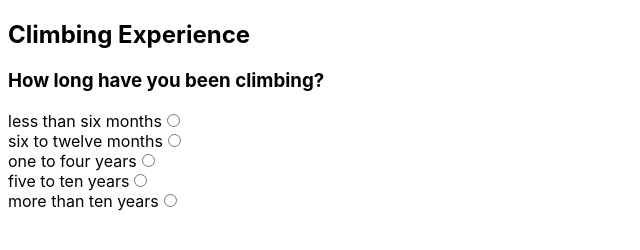
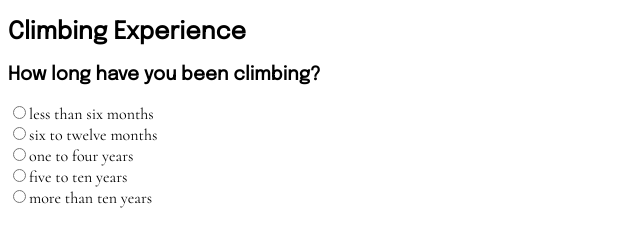
Before and after one commit to shelldandy/climbing-quiz, a Gatsby site: page / in a window 1280 px wide. Shown: the whole page, without its empty margins (0-640 px from the left). Built offline with nearby package versions, Linux system fonts and the light colour scheme; Gatsby itself is replaced by a stand-in of ours.

Commit message:
adding fonts

```diff
--- a/gatsby-config.js
+++ b/gatsby-config.js
@@ -2,12 +2,27 @@ module.exports = {
   siteMetadata: {
     siteUrl: `https://www.yourdomain.tld`
   },
-  plugins: ["gatsby-plugin-styled-components", "gatsby-plugin-image", "gatsby-plugin-react-helmet", "gatsby-plugin-sharp", "gatsby-transformer-sharp", {
-    resolve: 'gatsby-source-filesystem',
-    options: {
-      "name": "images",
-      "path": "./src/images/"
+  plugins: [
+    "gatsby-plugin-styled-components",
+    "gatsby-plugin-image",
+    "gatsby-plugin-react-helmet",
+    "gatsby-plugin-sharp",
+    "gatsby-transformer-sharp",
+    {
+      resolve: 'gatsby-source-filesystem',
+      options: {
+        "name": "images",
+        "path": "./src/images/"
+      },
+      __key: "images"
     },
-    __key: "images"
-  }]
+    {
+      resolve: 'gatsby-plugin-web-font-loader',
+      options: {
+        google: {
+          families: ['Epilogue', 'Cormorant']
+        }
+      }
+    }
+  ]
 };
--- a/package.json
+++ b/package.json
@@ -21,6 +21,7 @@
     "gatsby-plugin-react-helmet": "^5.15.0",
     "gatsby-plugin-sharp": "^4.15.0",
     "gatsby-plugin-styled-components": "^5.15.0",
+    "gatsby-plugin-web-font-loader": "^1.0.4",
     "gatsby-source-filesystem": "^4.15.0",
     "gatsby-transformer-sharp": "^4.15.0",
     "react": "^18.1.0",
--- a/src/components/GlobalStyles.js
+++ b/src/components/GlobalStyles.js
@@ -1,9 +1,17 @@
 import { createGlobalStyle } from 'styled-components';
+
+const systemFonts = `-apple-system, BlinkMacSystemFont, "Segoe UI", Roboto, Helvetica, Arial, sans-serif, "Apple Color Emoji", "Segoe UI Emoji", "Segoe UI Symbol"`;
 
 const GlobalStyles = createGlobalStyle`
   html {
     box-sizing: border-box;
-    font-family: -apple-system, BlinkMacSystemFont, "Segoe UI", Roboto, Helvetica, Arial, sans-serif, "Apple Color Emoji", "Segoe UI Emoji", "Segoe UI Symbol";
+    font-family: "Cormorant", ${systemFonts};
+    font-display: swap;
+  }
+
+  h1, h2, h3, h4, h5, h6 {
+    font-family: "Epilogue", ${systemFonts};
+    font-display: swap;
   }
 
   *, *::before, *::after {
--- a/src/components/Quiz/Question.js
+++ b/src/components/Quiz/Question.js
@@ -8,8 +8,8 @@ const Question = ({ question, options, name }) => {
         const optionName = `${name}--${odx}`;
         return (
           <div key={`${option}_${odx}`}>
+            <input type="radio" value={odx+1} name={name} id={optionName} />
             <label htmlFor={optionName}>{option}</label>
-            <input type="radio" value={odx+1} name={name} id={optionName} />
           </div>
         )
       })}
```
Also changed, not shown: 1 other file.
